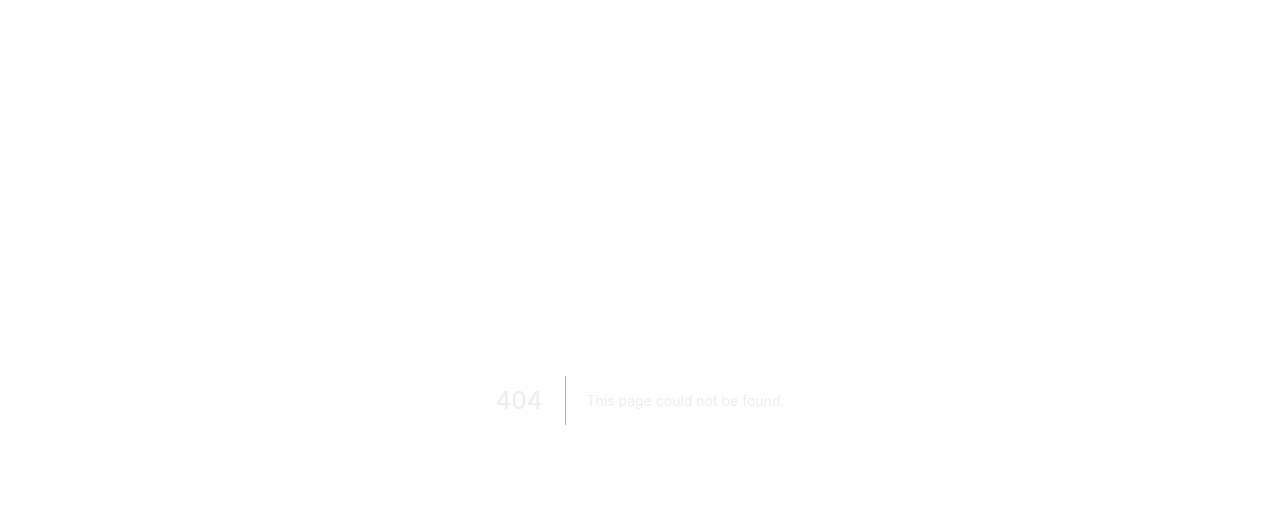
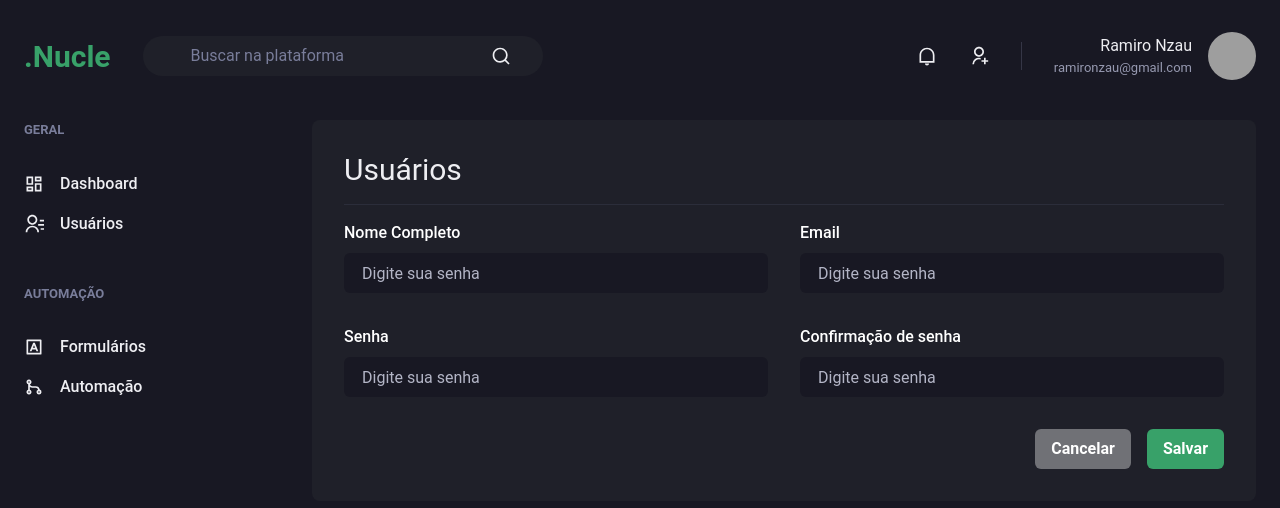
Before and after one commit to Ramiro-Rfn/nucle, a Next.js app: page /users/create in a window 1280 px wide. Before the commit this address had no page. Shown: the top 508 px of the page. Built offline with nearby package versions, Linux system fonts and the light colour scheme; grey boxes are pictures that could not be loaded.

Commit message:
creating createUser page

```diff
--- a/src/components/Form/Input.tsx
+++ b/src/components/Form/Input.tsx
@@ -11,7 +11,6 @@
 
             <ChakraInput
                 name={name}
-                type='password'
                 id={name}
                 _placeholder={{
                 color: 'gray.200'
--- /dev/null
+++ b/src/pages/users/create.tsx
@@ -0,0 +1,43 @@
+import { Box, Button, Divider, Flex, Heading, HStack, SimpleGrid, Stack } from "@chakra-ui/react";
+import { Input } from "../../components/Form/Input";
+import { Header } from "../../components/Header";
+import { Sidebar } from "../../components/Sidebar";
+
+export default function CreateUser() {
+    return (
+        <Box>
+            <Header />
+
+            <Flex w='100%' my='6' maxW={1480} mx='auto' px='6'>
+                <Sidebar/>
+
+                <Box flex='1' borderRadius={8} bg='gray.800' p='8'>
+                    <Heading size='lg' fontWeight='normal'>Usuários</Heading>
+
+                    <Divider my='4' borderColor='gray.700'/>
+
+                    <Stack spacing='8'>
+                        <SimpleGrid minChildWidth='240px' spacing='8' w='100%'>
+                            <Input  name="name" label="Nome Completo" />
+                            <Input  name="email" type='email' label="Email" />
+                        </SimpleGrid>
+
+                        <SimpleGrid minChildWidth='240px' spacing='8' w='100%'>
+                            <Input  name="password" type='password' label="Senha" />
+                            <Input  name="password_confimation" type='password' label="Confirmação de senha" />
+                        </SimpleGrid>
+                    </Stack>
+
+                    <Flex mt='8' justify='flex-end'>
+                        <HStack spacing='4'>
+                            <Button colorScheme='whiteAlpha'>Cancelar</Button>
+                            <Button colorScheme='green'>Salvar</Button>
+                        </HStack>
+                    </Flex>
+
+                </Box>
+
+            </Flex>
+        </Box>
+    )
+}
```
